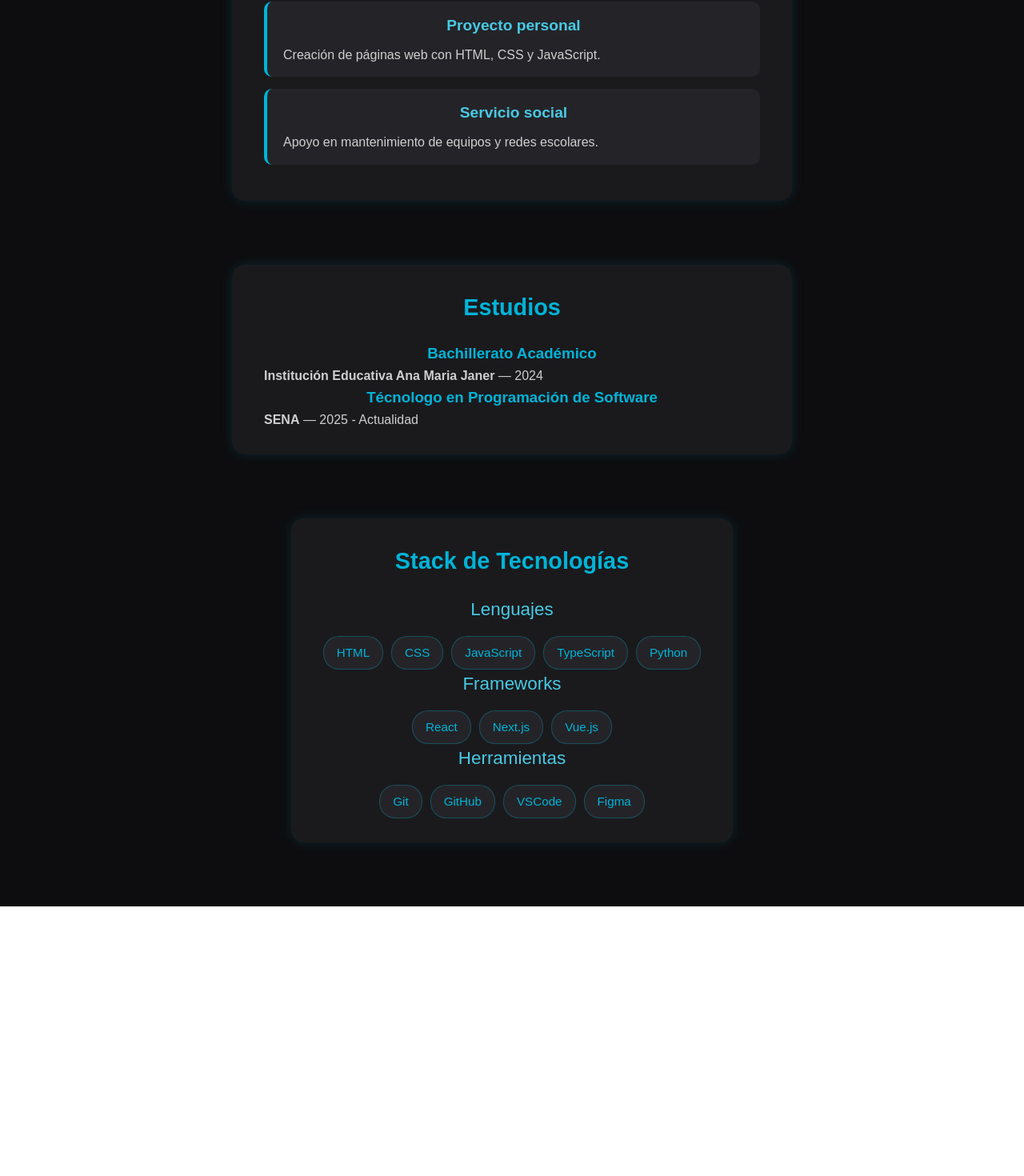
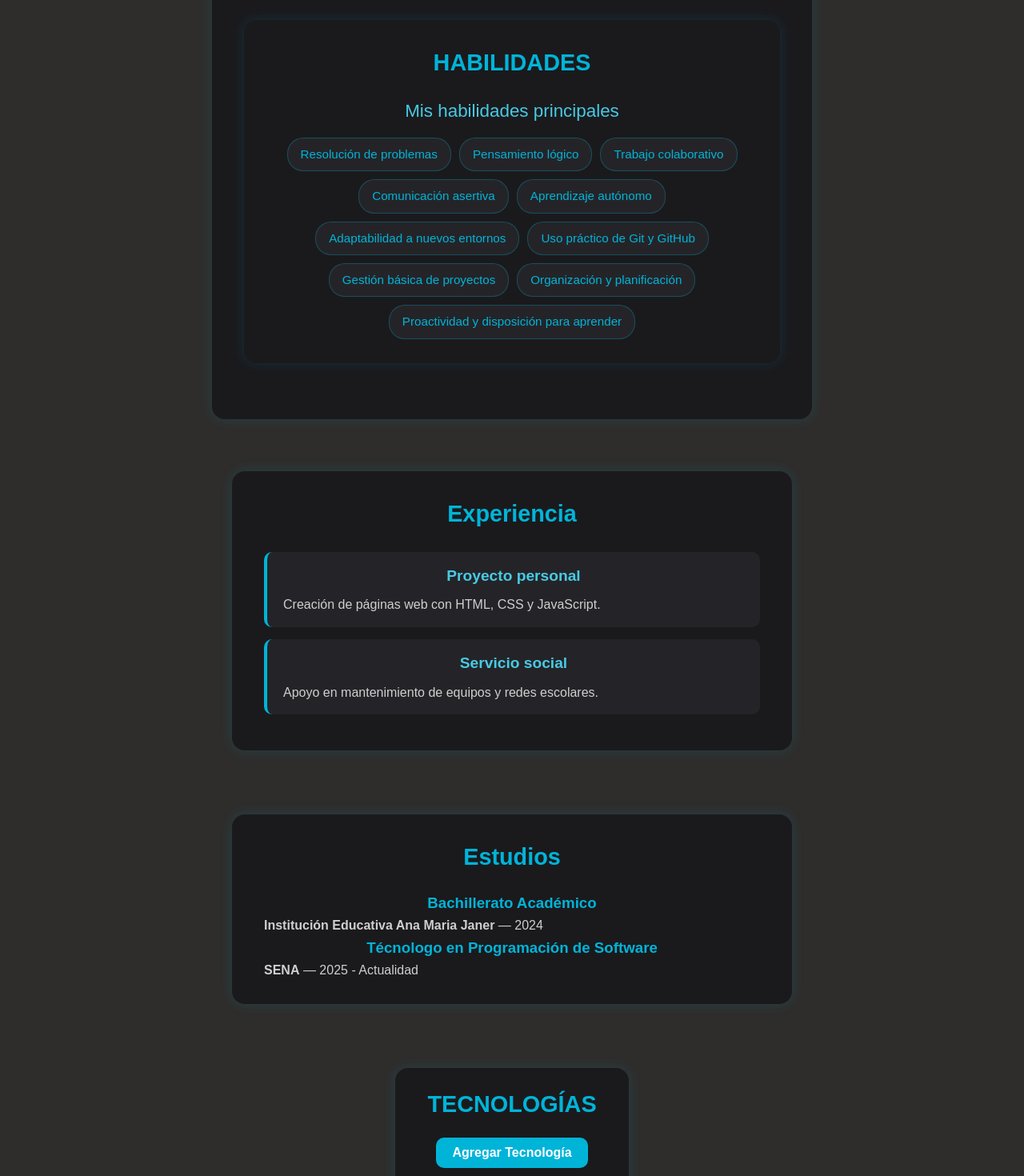
Before and after one commit to juandapro07/cv-react-Juan-Daniel-Paniagua, a React (Vite) app: page / in a window 1280 px wide. Shown: the part 1180-2650 px from the top of the page at 80% size. Before the commit the page ends 2313 px from the top, so only its background shows below. Built offline with nearby package versions, Linux system fonts and the light colour scheme.

Commit message:
Agrego funcionalidad de toggle para mostrar/ocultar habilidades, y tambien el formulario de tecnologias

```diff
--- a/src/App.jsx
+++ b/src/App.jsx
@@ -1,19 +1,33 @@
-import './App.css';
 import Cabecera from './Cabecera'
+import Estudios from './Estudios'
+import Experiencia from './Experiencia'
 import Perfil from './Perfil'
-import Experiencia from './experiencia'
-import Estudios from './estudios'
-import StackTecnologias from './StackTecnologias';
+import Tecnologias from './StackTecnologias'
+import { habilidadesData } from "./data"
+import ToggleHabilidades from "./ToggleHabilidades"
+
+import './App.css'
 
 function App() {
 
   return (
     <>
-      <Cabecera />
-      <Perfil />
-      <Experiencia />
-      <Estudios />
-      <StackTecnologias />
+
+
+          <Cabecera />
+          <Perfil />
+
+          {/* Habilidades que vienen desde data */}
+          <ToggleHabilidades habilidades={habilidadesData} />
+
+
+          <Experiencia />
+          <Estudios />
+
+          {/* Aquí insertas el renderizado de tecnologías */}
+          <Tecnologias />
+
+
     </>
   )
 }
--- /dev/null
+++ b/src/FormularioTecnologia.tsx
@@ -0,0 +1,35 @@
+import { useState } from "react";
+import "./FormularioTecnologias.css"
+
+type Props = {
+  onAgregar: (tecnologia: string) => void;
+};
+
+export default function FormularioTecnologia({ onAgregar }: Props) {
+  const [tecnologia, setTecnologia] = useState<string>("");
+
+  const handleSubmit = (e: React.FormEvent) => {
+    e.preventDefault();
+    if (tecnologia.trim() === "") return;
+    onAgregar(tecnologia);
+    setTecnologia("");
+  };
+
+  return (
+    <form onSubmit={handleSubmit} className="form-tecnologia">
+      <h2 className="form-titulo">Agregar Tecnología</h2>
+
+      <input
+        type="text"
+        value={tecnologia}
+        onChange={(e) => setTecnologia(e.target.value)}
+        placeholder="Escribe una tecnología..."
+        className="form-input"
+      />
+
+      <button type="submit" className="form-boton">
+        Agregar
+      </button>
+    </form>
+  );
+}
--- /dev/null
+++ b/src/FormularioTecnologias.css
@@ -0,0 +1,45 @@
+.form-tecnologia {
+  width: 100%;
+  background: #1e1e1e;
+  padding: 20px;
+  border-radius: 12px;
+  border: 1px solid #333;
+  display: flex;
+  flex-direction: column;
+  gap: 16px;
+}
+
+.form-titulo {
+  font-size: 1.3rem;
+  font-weight: bold;
+  color: #00c8ff;
+}
+
+.form-input {
+  width: 100%;
+  padding: 10px;
+  background: #2a2a2a;
+  border: 1px solid #444;
+  border-radius: 8px;
+  color: white;
+}
+
+.form-input:focus {
+  outline: none;
+  border-color: #00c8ff;
+}
+
+.form-boton {
+  width: 100%;
+  padding: 10px;
+  background: #00c8ff;
+  color: white;
+  border: none;
+  border-radius: 8px;
+  cursor: pointer;
+  font-weight: bold;
+}
+
+.form-boton:hover {
+  background: #00a7d6;
+}
--- /dev/null
+++ b/src/Habilidades.css
@@ -0,0 +1,65 @@
+/* ===== Contenedor de habilidades (usa mismo estilo que .perfil) ===== */
+.perfil {
+  background: #1a1a1d;
+  max-width: 700px;
+  margin: 40px auto;
+  padding: 30px 40px;
+  border-radius: 16px;
+  box-shadow: 0 0 15px rgba(0, 180, 216, 0.15);
+  transition: transform 0.2s ease, box-shadow 0.2s ease;
+}
+
+.perfil:hover {
+  transform: translateY(-4px);
+  box-shadow: 0 0 25px rgba(0, 180, 216, 0.25);
+}
+
+/* ===== Título ===== */
+.perfil h2 {
+  text-align: center;
+  color: #00b4d8;
+  font-size: 1.8rem;
+  font-weight: 600;
+  margin-bottom: 20px;
+}
+
+/* ===== Subtítulo ===== */
+.perfil h3 {
+  color: #48cae4;
+  font-size: 1.4rem;
+  font-weight: 500;
+  margin-bottom: 15px;
+  text-align: center;
+}
+
+/* ===== Lista de habilidades ===== */
+.skills {
+  display: flex;
+  flex-wrap: wrap;
+  gap: 10px;
+  justify-content: center;
+}
+
+.skills span {
+  background-color: #242428;
+  color: #00b4d8;
+  padding: 8px 16px;
+  border-radius: 20px;
+  font-weight: 500;
+  font-size: 0.95rem;
+  transition: all 0.2s ease;
+  border: 1px solid rgba(0, 180, 216, 0.3);
+}
+
+.skills span:hover {
+  background-color: #00b4d8;
+  color: white;
+  transform: scale(1.05);
+}
+
+/* ===== Responsive ===== */
+@media (max-width: 600px) {
+  .perfil {
+    padding: 25px;
+  }
+}
--- /dev/null
+++ b/src/Habilidades.tsx
@@ -0,0 +1,20 @@
+import "./Habilidades.css"
+type Props = {
+  habilidades: string[];
+};
+
+export default function Habilidades({ habilidades }: Props) {
+  return (
+    <div className="perfil">
+      <h2>HABILIDADES</h2>
+
+      <h3>Mis habilidades principales</h3>
+
+      <div className="skills">
+        {habilidades.map((item, index) => (
+          <span key={index}>{item}</span>
+        ))}
+      </div>
+    </div>
+  );
+}
--- a/src/StackTecnologias.css
+++ b/src/StackTecnologias.css
@@ -1,10 +1,6 @@
 
-        body {
-            background: #0d0d0f;
-            font-family: Arial, sans-serif;
-        }
-
-        .perfil {
+/* ===== Contenedor general ===== */
+.stack-container {
   background: #1a1a1d;
   max-width: 700px;
   margin: 40px auto;
@@ -12,68 +8,62 @@
   border-radius: 16px;
   box-shadow: 0 0 15px rgba(0, 180, 216, 0.15);
   transition: transform 0.2s ease, box-shadow 0.2s ease;
+  text-align: center;
 }
 
-        .perfil:hover {
+.stack-container:hover {
   transform: translateY(-4px);
   box-shadow: 0 0 25px rgba(0, 180, 216, 0.25);
 }
 
-        .perfil h2 {
-            text-align: center;
+/* ===== Título ===== */
+.stack-title {
   color: #00b4d8;
   font-size: 1.8rem;
   font-weight: 600;
-            margin-bottom: 20px;
+  margin-bottom: 25px;
 }
 
-        /* ===== Títulos de secciones ===== */
-        .perfil h3 {
-            color: #48cae4;
-            font-size: 1.4rem;
-            font-weight: 500;
-            margin-bottom: 15px;
-            text-align: center;
+/* ===== Botón ===== */
+.stack-btn {
+  background-color: #00b4d8;
+  color: white;
+  padding: 10px 20px;
+  border-radius: 10px;
+  font-size: 1rem;
+  font-weight: 600;
+  border: none;
+  cursor: pointer;
+  margin-bottom: 20px;
+  transition: background 0.2s ease, transform 0.2s ease;
 }
 
-        /* ===== Listas estilo burbuja ===== */
-        .skills {
-            display: flex;
-            flex-wrap: wrap;
-            gap: 10px;
-            justify-content: center;
-            list-style: none;
-            padding: 0;
+.stack-btn:hover {
+  background-color: #0096c7;
+  transform: scale(1.03);
 }
 
-        .skills li {
-            background-color: #242428;
-            color: #00b4d8;
-            padding: 8px 16px;
-            border-radius: 20px;
-            font-weight: 500;
-            font-size: 0.95rem;
-            transition: all 0.2s ease;
-            border: 1px solid rgba(0, 180, 216, 0.3);
-        }
-
-        .skills li:hover {
-            background-color: #00b4d8;
-            color: white;
-            transform: scale(1.05);
-        }
-
-        .notecnologias {
+/* ===== Lista de tecnologías ===== */
+.stack-list {
+  list-style-type: disc;
+  margin: 20px auto;
+  padding-left: 25px;
+  text-align: left;
   color: #d0d0d0;
   font-size: 1rem;
   line-height: 1.6;
-            text-align: center;
+}
+
+/* ===== Mensaje vacío ===== */
+.stack-empty {
+  color: #888;
+  font-size: 1rem;
   margin-top: 20px;
 }
 
 /* ===== Responsive ===== */
 @media (max-width: 600px) {
-            .perfil {
+  .stack-container {
     padding: 25px;
   }
 }
--- a/src/StackTecnologias.tsx
+++ b/src/StackTecnologias.tsx
@@ -1,53 +1,40 @@
-import './StackTecnologias.css';
+import { useState } from "react";
+import FormularioTecnologia from "./FormularioTecnologia";
+import  "./stacktecnologias.css"
 
 export default function StackTecnologias() {
-    const tecnologias = {
-        lenguajes: ['HTML', 'CSS', 'JavaScript', 'TypeScript', 'Python'],
-        frameworks: ['React', 'Next.js', 'Vue.js'],
-        herramientas: ['Git', 'GitHub', 'VSCode', 'Figma'],
-    };
+  const [tecnologias, setTecnologias] = useState<string[]>([]);
+  const [mostrarFormulario, setMostrarFormulario] = useState<boolean>(false);
 
-    const noTieneTecnologias =
-        tecnologias.lenguajes.length === 0 &&
-        tecnologias.frameworks.length === 0 &&
-        tecnologias.herramientas.length === 0;
+  const agregarTecnologia = (nuevaTec: string) => {
+    setTecnologias([...tecnologias, nuevaTec]);
+    setMostrarFormulario(false);
+  };
 
-    if (noTieneTecnologias) {
-        return (
-            <div className="perfil">
-                <h2>Stack de Tecnologías</h2>
-                <p className="notecnologias">El usuario no tiene tecnologías</p>
-            </div>
-        );
-    }
+  return (
+    <div className="stack-container">
+      <h1 className="stack-title">TECNOLOGÍAS</h1>
 
-    return (
-        <div className="perfil">
-            <h2>Stack de Tecnologías</h2>
+      <button
+        onClick={() => setMostrarFormulario(!mostrarFormulario)}
+        className="stack-btn"
+      >
+        {mostrarFormulario ? "Cerrar Formulario" : "Agregar Tecnología"}
+      </button>
 
-            {/* Lenguajes */}
-            <h3>Lenguajes</h3>
-            <ul className="skills">
-                {tecnologias.lenguajes.map((tec, index) => (
-                    <li key={index}>{tec}</li>
-                ))}
-            </ul>
+      {mostrarFormulario && (
+        <FormularioTecnologia onAgregar={agregarTecnologia} />
+      )}
 
-            {/* Frameworks */}
-            <h3>Frameworks</h3>
-            <ul className="skills">
-                {tecnologias.frameworks.map((tec, index) => (
-                    <li key={index}>{tec}</li>
-                ))}
-            </ul>
-
-            {/* Herramientas */}
-            <h3>Herramientas</h3>
-            <ul className="skills">
-                {tecnologias.herramientas.map((tec, index) => (
-                    <li key={index}>{tec}</li>
-                ))}
-            </ul>
-        </div>
-    );
+      {tecnologias.length > 0 ? (
+        <ul className="stack-list">
+          {tecnologias.map((tec, index) => (
+            <li key={index}>{tec}</li>
+          ))}
+        </ul>
+      ) : (
+        <p className="stack-empty">Aún no agregas tecnologías.</p>
+      )}
+    </div>
+  );
 }
--- /dev/null
+++ b/src/ToggleHabilidades.tsx
@@ -0,0 +1,22 @@
+import { useState } from "react";
+import Habilidades from "./Habilidades";
+//Componente que permite mostrar u ocultar las habilidades al hacer clic en un botón
+type Props = {
+  habilidades: string[];
+};
+
+export default function ToggleHabilidades({ habilidades }: Props) { //componente que recibe habilidades como prop
+  const [mostrar, setMostrar] = useState(true); //Estado local de eventos para mostrar u ocultar las habilidades
+
+  return (
+    <section>
+       {/* al hacer clic cambia el estado de mostrar a su opuesto */}
+      <button onClick={() => setMostrar(!mostrar)}>
+        {mostrar ? "Ocultar Habilidades" : "Mostrar Habilidades"}
+      </button>
+
+      {mostrar && <Habilidades habilidades={habilidades} />}
+      {/* Si mostrar es true, renderiza el componente Habilidades pasando las habilidades como prop */}
+    </section>
+  );
+}
--- a/src/data.tsx
+++ b/src/data.tsx
@@ -2,7 +2,7 @@ export const CabeceraData = {
 nombre: 'Juan Daniel Paniagua Tapias',
 edad: '18 años',
 ubicacion: 'Medellín, Colombia',
-correo: '[juandanielpt07@gmail.com](mailto:juandanielpt07@gmail.com)',
+correo: ' juandanielpt07@gmail.com ',
 telefono: '+57 300 238 1414',
 foto: '/img/juan.jpg',
 }
@@ -43,3 +43,19 @@ titulo: 'Servicio social',
 descripcion: 'Apoyo en mantenimiento de equipos y redes escolares.',
 },
 }
+
+
+
+
+export const habilidadesData = [
+  "Resolución de problemas",
+  "Pensamiento lógico",
+  "Trabajo colaborativo",
+  "Comunicación asertiva",
+  "Aprendizaje autónomo",
+  "Adaptabilidad a nuevos entornos",
+  "Uso práctico de Git y GitHub",
+  "Gestión básica de proyectos",
+  "Organización y planificación",
+  "Proactividad y disposición para aprender"
+];
```
Also changed, not shown: 1 other file (tests, documents, lock files or other folders). Lines whose indentation alone changed are shown as unchanged.
